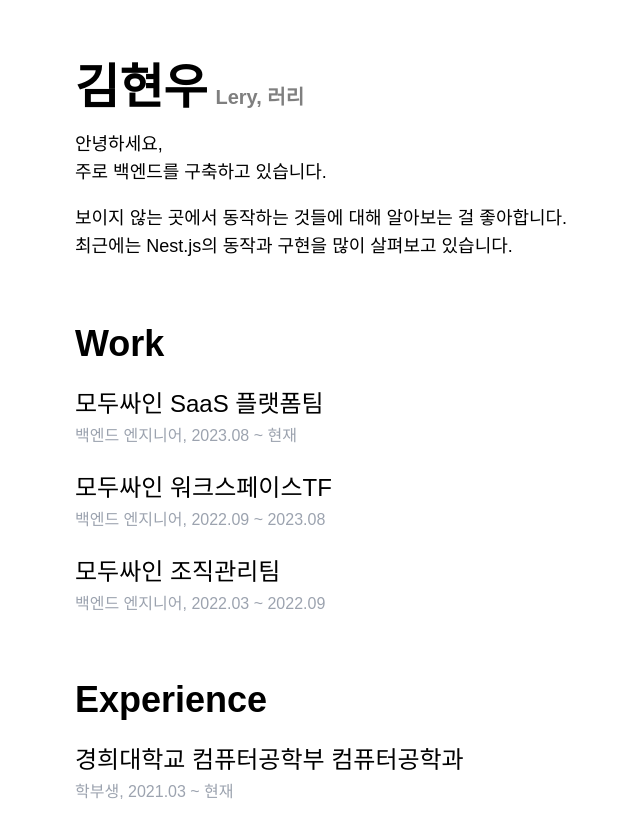
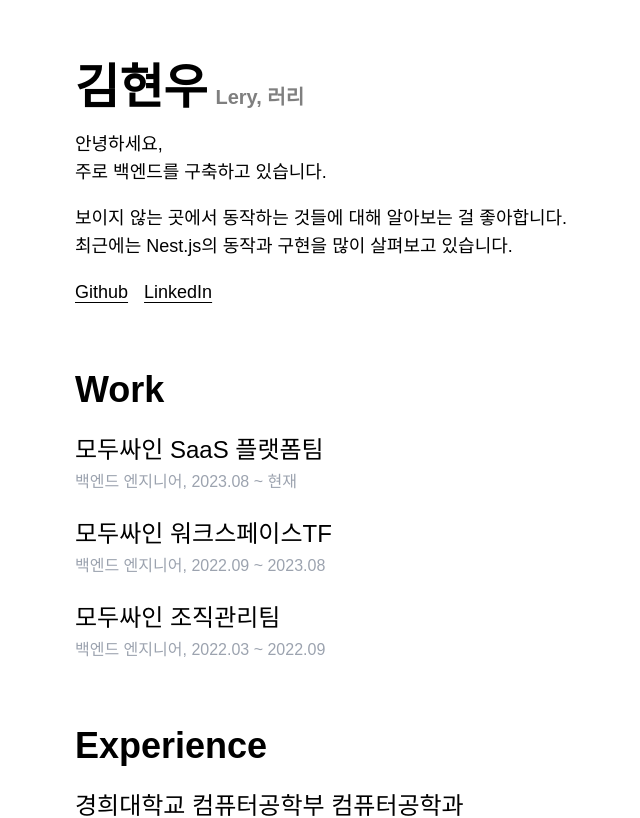
Before and after one commit to cpprhtn/about, a Next.js app: page / in a window 1280 px wide. Shown: the top 818 px of the page, without its empty margins (245-885 px from the left). Built offline with nearby package versions, Linux system fonts and the light colour scheme; a web font is replaced by a local one.

Commit message:
feat: 깃허브 및 링크드인 링크 추가

```diff
--- a/components/Header/index.tsx
+++ b/components/Header/index.tsx
@@ -1,3 +1,5 @@
+import Link from "next/link";
+
 export default function Header() {
   return (
     <header>
@@ -17,6 +19,22 @@ export default function Header() {
           최근에는 Nest.js의 동작과 구현을 많이 살펴보고 있습니다.
         </p>
       </div>
+      <div>
+        <p className="text-lg">
+          <Link
+            className="underline underline-offset-4 text-black hover:text-black/60"
+            href="https://github.com/Coalery"
+          >
+            Github
+          </Link>
+          <Link
+            className="underline underline-offset-4 text-black hover:text-black/60 ml-4"
+            href="https://linkedin.com/in/Coalery"
+          >
+            LinkedIn
+          </Link>
+        </p>
+      </div>
     </header>
   );
 }
```
